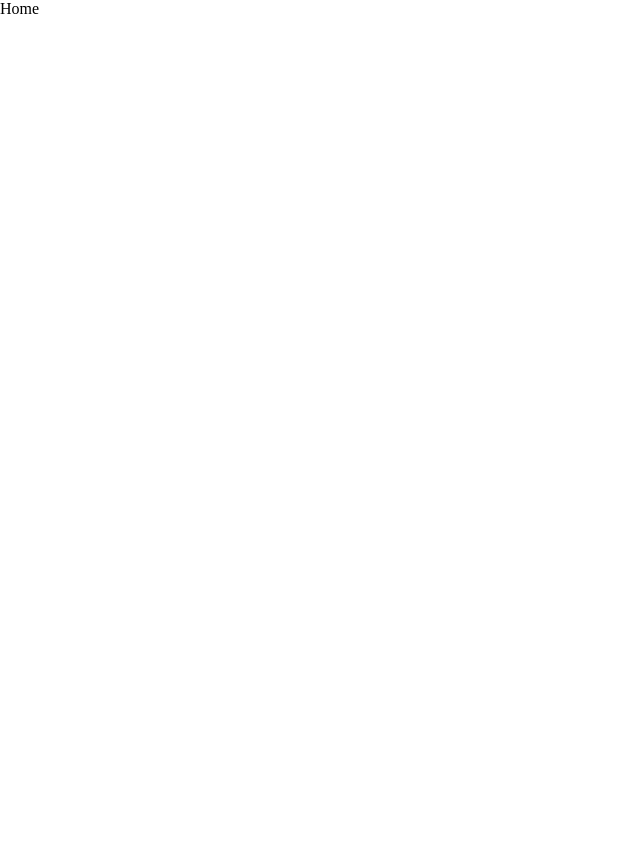
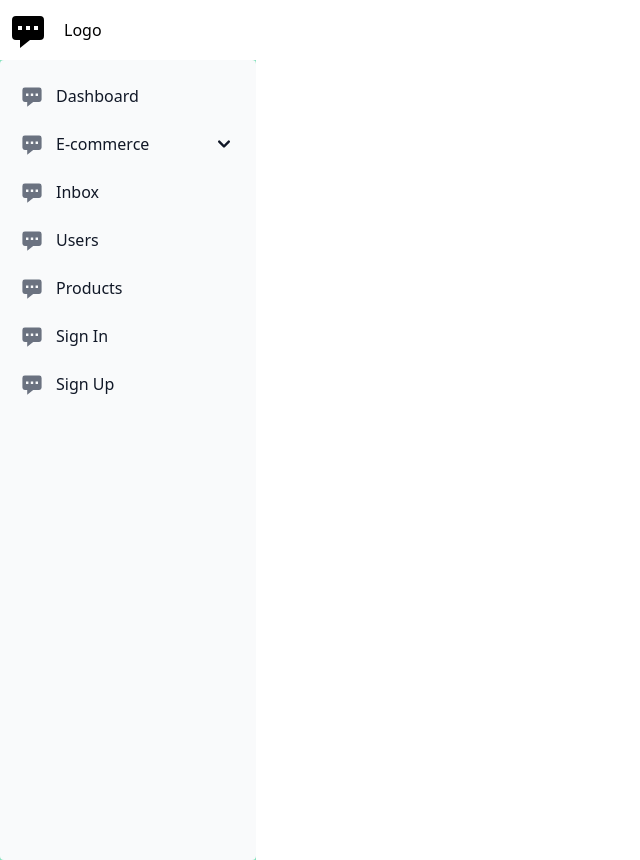
Before and after one commit to AnDrIYQ/customer-accounts, a React (Create React App) app in the folder app/: page / in a window 1280 px wide. Shown: the whole page, without its empty margins (0-640 px from the left). Before the commit the page ends 800 px from the top, so only its background shows below. Built offline with nearby package versions, Linux system fonts and the light colour scheme.

Commit message:
CA-2 Organized UI KIT #time 3h coding

```diff
--- /dev/null
+++ b/app/postcss.config.js
@@ -0,0 +1,7 @@
+const tailwindcss = require("tailwindcss");
+module.exports = {
+    plugins: [
+        tailwindcss("./tailwind.config.js"),
+        require("autoprefixer")
+    ]
+};
--- a/app/src/index.js
+++ b/app/src/index.js
@@ -3,6 +3,7 @@ import ReactDOM from 'react-dom/client';
 import './styles/styles.scss'
 import App from './App';
 import reportWebVitals from './reportWebVitals';
+import 'flowbite';
 
 const root = ReactDOM.createRoot(document.getElementById('root'));
 root.render(
--- a/app/src/styles/styles.scss
+++ b/app/src/styles/styles.scss
@@ -1 +1,5 @@
+@tailwind base;
+@tailwind components;
+@tailwind utilities;
+
 @import "grid";
--- a/app/src/views/Home/Home.jsx
+++ b/app/src/views/Home/Home.jsx
@@ -1,8 +1,73 @@
+import { ChatAltIcon } from "@heroicons/react/solid";
+
 import React from 'react';
+import {Navbar, Sidebar} from "flowbite-react";
 
 function Home(props) {
     return (
-        <div>Home</div>
+        <>
+            <Navbar
+                fluid={true}
+                rounded={true}
+            >
+                <Navbar.Brand href="https://flowbite.com/">
+                    {<ChatAltIcon className="w-10 h-10"></ChatAltIcon>}
+                    <span className="ml-4">Logo</span>
+                </Navbar.Brand>
+            </Navbar>
+            <Sidebar
+                className="bg-green-300 !h-screen"
+                collapsed={false}
+            >
+                <Sidebar.Items>
+                    <Sidebar.ItemGroup>
+                        <Sidebar.Item
+                            href="#"
+                            icon={ChatAltIcon}
+                        >
+                            Dashboard
+                        </Sidebar.Item>
+                        <Sidebar.Collapse
+                            icon={ChatAltIcon}
+                            label="E-commerce"
+                        >
+                            <Sidebar.Item href="#">
+                                Products
+                            </Sidebar.Item>
+                        </Sidebar.Collapse>
+                        <Sidebar.Item
+                            href="#"
+                            icon={ChatAltIcon}
+                        >
+                            Inbox
+                        </Sidebar.Item>
+                        <Sidebar.Item
+                            href="#"
+                            icon={ChatAltIcon}
+                        >
+                            Users
+                        </Sidebar.Item>
+                        <Sidebar.Item
+                            href="#"
+                            icon={ChatAltIcon}
+                        >
+                            Products
+                        </Sidebar.Item>
+                        <Sidebar.Item
+                            href="#"
+                            icon={ChatAltIcon}
+                        >
+                            Sign In
+                        </Sidebar.Item>
+                        <Sidebar.Item
+                            href="#"
+                            icon={ChatAltIcon}
+                        >
+                            Sign Up
+                        </Sidebar.Item>
+                    </Sidebar.ItemGroup>
+                </Sidebar.Items>
+            </Sidebar></>
     );
 }
 
--- /dev/null
+++ b/app/tailwind.config.js
@@ -0,0 +1,13 @@
+module.exports = {
+  content: ["./src/**/*.{html,js,jsx}", './node_modules/flowbite-react/**/*.js'],
+  theme: {
+    extend: {
+    },
+    screens: {
+      'xss': '200px'
+    }
+  },
+  plugins: [
+      require('flowbite/plugin')
+  ],
+}
```
Also changed, not shown: app/package.json (+7 -0 lines).
